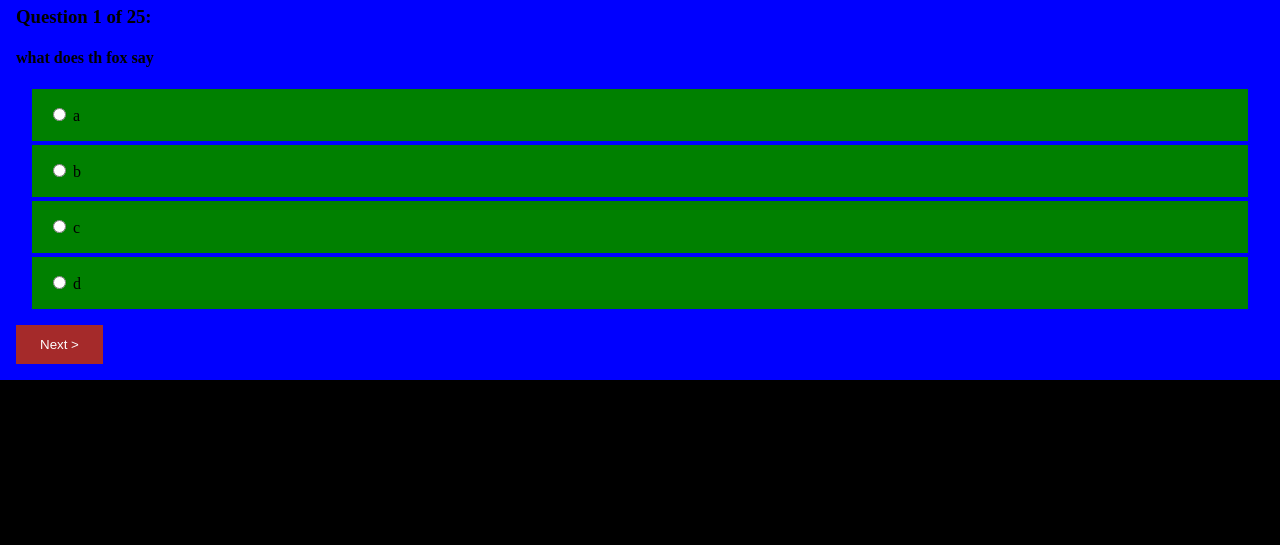
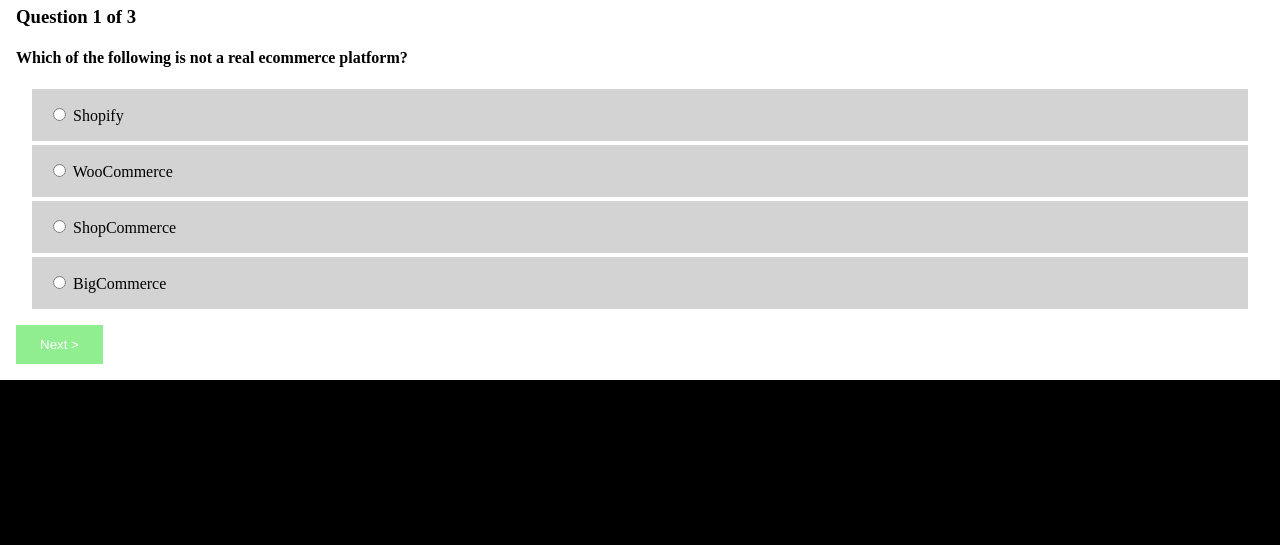
Before and after one commit to jacerossbush/cssQuizApp, a plain HTML site: page index.html in a window 1280 px wide. Shown: the part 255-800 px from the top of the page. Drawn offline with Linux system fonts and the light colour scheme.

Commit message:
complete working prototype

```diff
--- a/index.html
+++ b/index.html
@@ -8,31 +8,31 @@
     <link rel="stylesheet" href="style.css">
 </head>
 <body>
-    <div class="container">
+    <div class="container" id="quiz-container">
         <h1>CSS Quiz</h1> <!--static-->
-        <h3>Question 1 of 25:</h3><!--Dynamic-->
-        <h4>what does th fox say</h4>    <!--Dynamic-->
+        <h3 id="question-counter"></h3><!--Dynamic-->
+        <h4 id="question"></h4>    <!--Dynamic-->
         <div class="answer-container">
             <ul>
                 <li>
                     <input type="radio" name="answer" id="a" class="answer">
-                    <label for="a" id=a_text">a</label>
+                    <label for="a" id="a_text">a</label>
                 </li>
                 <li>
                     <input type="radio" name="answer" id="b" class="answer">
-                    <label for="b" id=b_text">b</label>
+                    <label for="b" id="b_text">b</label>
                 </li>
                 <li>
                     <input type="radio" name="answer" id="c" class="answer">
-                    <label for="c" id=c_text">c</label>
+                    <label for="c" id="c_text">c</label>
                 </li>
                 <li>
                     <input type="radio" name="answer" id="d" class="answer">
-                    <label for="d" id=d_text">d</label>
+                    <label for="d" id="d_text">d</label>
                 </li>
             </ul>
         </div>
-        <button>Next &#62;</button>
+        <button id="submit">Next &#62;</button>
     </div>
 
 
--- a/script.js
+++ b/script.js
@@ -1,27 +1,85 @@
 const questionsQuiz = [
     {
         question: 'Which of the following is not a real ecommerce platform?',
-        answerA: 'Shopify',
-        answerB: 'WooCommerce',
-        answerC: 'ShopCommerce',
-        answerD: 'BigCommerce',
+        A: 'Shopify',
+        B: 'WooCommerce',
+        C: 'ShopCommerce',
+        D: 'BigCommerce',
+        correctAnswer: 'c'
     },
     {
         question: 'If Shopify is so good, why are Shopify developers necessary?',
-        answerA: 'To save time on things like store setups and migrations',
-        answerB: 'to extend the limited design options and functionalities of themes with custom code',
-        answerC: 'To provide support with a deep understanding of how the platform works and what its limitations are',
-        answerD: 'All the above',
-        correctAnswer: 'answerD'
+        A: 'To save time on things like store setups and migrations',
+        B: 'to extend the limited design options and functionalities of themes with custom code',
+        C: 'To provide support with a deep understanding of how the platform works and what its limitations are',
+        D: 'All the above',
+        correctAnswer: 'd'
     },
     {
         question: 'Which of the following is true about Shopify Developers?',
-        answerA: 'They are paid extremely well',
-        answerB: 'There is a high demand for them',
-        answerC: 'They need to know web development, the platform itself, and the liquid template language',
-        answerD: 'All the above',
-        correctAnswer: 'answerD'
+        A: 'They are paid extremely well',
+        B: 'There is a high demand for them',
+        C: 'They need to know web development, the platform itself, and the liquid template language',
+        D: 'All the above',
+        correctAnswer: 'd'
     }
 ];
 
-var questions = document.createAttribute()
+const quiz = document.getElementById('quiz-container');
+const answerEls = document.querySelectorAll('.answer');
+const questionEl = document.getElementById('question');
+const aText = document.getElementById("a_text")
+const bText = document.getElementById('b_text');
+const cText = document.getElementById('c_text');
+const dText = document.getElementById('d_text');
+const submitBtn = document.getElementById('submit');
+const questionCounter = document.getElementById('question-counter');
+
+let currentQuiz = 0;
+let score = 0;
+console.log(questionCounter)
+loadQuiz();
+function loadQuiz() {
+    deselectAnswers();
+
+    const currentQuizData = questionsQuiz[currentQuiz];
+    questionCounter.innerText = `Question ${currentQuiz + 1} of ${questionsQuiz.length}`
+    questionEl.innerText = currentQuizData.question;
+    aText.innerText = currentQuizData.A;
+    bText.innerText = currentQuizData.B;
+    cText.innerText = currentQuizData.C;
+    dText.innerText = currentQuizData.D;
+
+
+}
+
+function deselectAnswers() {
+    answerEls.forEach(answerEl => answerEl.checked = false)
+}
+
+function getSelected () {
+    let answer = "";
+    answerEls.forEach(answerEl => {
+        if (answerEl.checked) {
+            answer = answerEl.id
+        }
+    })
+    return answer;
+}
+
+submitBtn.addEventListener('click', function() {
+    const answer = getSelected();
+    if (answer) {
+        if (answer === questionsQuiz[currentQuiz].correctAnswer) {
+            score++;
+        }
+        currentQuiz++;
+
+        if (currentQuiz < questionsQuiz.length) {
+            loadQuiz();
+        } else {
+            quiz.innerHTML = `<h2>You answered ${score}/${questionsQuiz.length} correctly</h2>
+            <button onclick="location.reload()">Try Again</button>`
+        }
+    }
+})
--- a/style.css
+++ b/style.css
@@ -14,18 +14,18 @@
   padding: 0 1rem;
 }
 ul li {
-  background-color: green;
+  background-color: lightgray;
   margin: 0.25rem 0;
   padding: 1rem;
 }
 button {
-  background-color: brown;
+  background-color: lightgreen;
   border: none;
   padding: 0.75rem 1.5rem;
   color: white;
 }
 .container {
   width: 100%;
-  background-color: blue;
+  background-color: white;
   padding: 1rem;
 }
```
